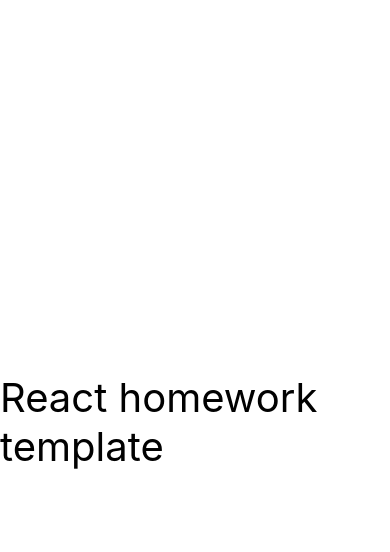
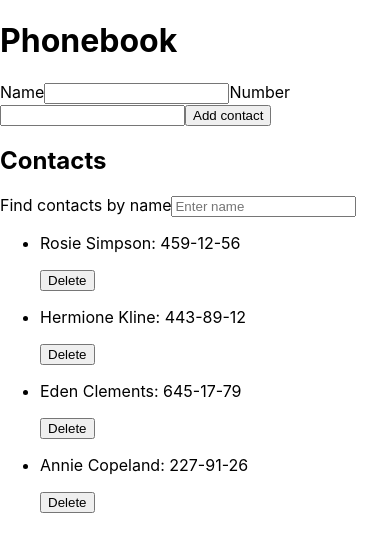
Before and after one commit to DianaAkhmedova/goit-react-hw-02-phonebook, a React (Create React App) app: page / in a window 390 px wide. Shown: the top 552 px of the page. Built offline with nearby package versions, Linux system fonts and the light colour scheme.

Commit message:
add phonebook

```diff
--- a/package.json
+++ b/package.json
@@ -7,6 +7,7 @@
     "@testing-library/jest-dom": "^5.16.3",
     "@testing-library/react": "^12.1.4",
     "@testing-library/user-event": "^13.5.0",
+    "nanoid": "^4.0.0",
     "react": "^18.1.0",
     "react-dom": "^18.1.0",
     "react-scripts": "5.0.1",
@@ -36,5 +37,8 @@
       "last 1 firefox version",
       "last 1 safari version"
     ]
+  },
+  "devDependencies": {
+    "prop-types": "^15.8.1"
   }
 }
--- a/src/components/App.jsx
+++ b/src/components/App.jsx
@@ -1,16 +1,80 @@
-export const App = () => {
-  return (
-    <div
-      style={{
-        height: '100vh',
-        display: 'flex',
-        justifyContent: 'center',
-        alignItems: 'center',
-        fontSize: 40,
-        color: '#010101'
-      }}
-    >
-      React homework template
-    </div>
-  );
-};
+import { nanoid } from 'nanoid';
+import { Component } from 'react';
+import ContactForm from './ContactForm/ContactForm';
+import Filter from './Filter/Filter';
+import ContactList from './ContactList/ContactList';
+
+class App extends Component {
+  state = {
+    contacts: [
+      { id: 'id-1', name: 'Rosie Simpson', number: '459-12-56' },
+      { id: 'id-2', name: 'Hermione Kline', number: '443-89-12' },
+      { id: 'id-3', name: 'Eden Clements', number: '645-17-79' },
+      { id: 'id-4', name: 'Annie Copeland', number: '227-91-26' },
+    ],
+    filter: '',
+  };
+
+  addContact = contact => {
+    const { contacts } = this.state;
+    const newContact = { ...contact };
+    newContact.id = nanoid();
+
+    const isContainsContact = contacts.some(
+      ({ name }) =>
+        name.toLocaleLowerCase() === newContact.name.toLocaleLowerCase()
+    );
+
+    if (isContainsContact)
+      return alert(`${newContact.name} is already in contacts`);
+
+    this.setState(prevState => {
+      return { contacts: [...prevState.contacts, newContact] };
+    });
+  };
+
+  handleChangeFilter = event => {
+    const { value } = event.currentTarget;
+
+    this.setState({ filter: value });
+  };
+
+  contactsFilter() {
+    const { contacts, filter } = this.state;
+
+    return contacts.filter(contact =>
+      contact.name.toLocaleLowerCase().includes(filter.toLocaleLowerCase())
+    );
+  }
+
+  removeContact = contactId =>
+    this.setState(({ contacts }) => ({
+      contacts: [...contacts].filter(({ id }) => id !== contactId),
+    }));
+
+  render() {
+    const { contacts, filter } = this.state;
+    const filteredContacts = this.contactsFilter();
+
+    return (
+      <div>
+        <h1>Phonebook</h1>
+        <ContactForm addContact={this.addContact} />
+
+        <h2>Contacts</h2>
+        <Filter
+          filterValue={filter}
+          handleChangeFilter={this.handleChangeFilter}
+        />
+        {contacts.length > 0 && (
+          <ContactList
+            contacts={filteredContacts}
+            removeContact={this.removeContact}
+          />
+        )}
+      </div>
+    );
+  }
+}
+
+export default App;
--- /dev/null
+++ b/src/components/ContactForm/ContactForm.jsx
@@ -0,0 +1,65 @@
+import { Component } from 'react';
+import PropTypes from 'prop-types';
+
+class ContactForm extends Component {
+  state = {
+    name: '',
+    number: '',
+  };
+
+  handleChange = event => {
+    const { name, value } = event.currentTarget;
+
+    this.setState({ [name]: value });
+  };
+
+  handleSubmit = event => {
+    event.preventDefault();
+    this.props.addContact(this.state);
+    this.reset();
+  };
+
+  reset = () => {
+    this.setState({ name: '', number: '' });
+  };
+
+  render() {
+    const { name, number } = this.state;
+    return (
+      <form onSubmit={this.handleSubmit} name="contactForm" autoComplete="on">
+        <label>
+          Name
+          <input
+            onChange={this.handleChange}
+            type="text"
+            name="name"
+            value={name}
+            pattern="^[a-zA-Zа-яА-Я]+(([' -][a-zA-Zа-яА-Я ])?[a-zA-Zа-яА-Я]*)*$"
+            title="Name may contain only letters, apostrophe, dash and spaces. For example Adrian, Jacob Mercer, Charles de Batz de Castelmore d'Artagnan"
+            required
+          />
+        </label>
+
+        <label>
+          Number
+          <input
+            onChange={this.handleChange}
+            type="tel"
+            name="number"
+            value={number}
+            pattern="\+?\d{1,4}?[-.\s]?\(?\d{1,3}?\)?[-.\s]?\d{1,4}[-.\s]?\d{1,4}[-.\s]?\d{1,9}"
+            title="Phone number must be digits and can contain spaces, dashes, parentheses and can start with +"
+            required
+          />
+        </label>
+
+        <button type="submit">Add contact</button>
+      </form>
+    );
+  }
+}
+export default ContactForm;
+
+ContactForm.propTypes = {
+  addContact: PropTypes.func.isRequired,
+};
--- /dev/null
+++ b/src/components/ContactList/ContactList.jsx
@@ -0,0 +1,27 @@
+import PropTypes from 'prop-types';
+import ContactListItem from './ContactListItem/ContactListItem';
+
+const ContactList = ({ contacts, removeContact }) => {
+  const contactsItem = contacts.map(({ id, name, number }) => (
+    <ContactListItem
+      key={id}
+      name={name}
+      number={number}
+      type="button"
+      onClick={() => removeContact(id)}
+    />
+  ));
+  return <ul>{contactsItem}</ul>;
+};
+export default ContactList;
+
+ContactList.propTypes = {
+  contacts: PropTypes.arrayOf(
+    PropTypes.shape({
+      id: PropTypes.string.isRequired,
+      name: PropTypes.string.isRequired,
+      number: PropTypes.string.isRequired,
+    })
+  ),
+  removeContact: PropTypes.func.isRequired,
+};
--- /dev/null
+++ b/src/components/ContactList/ContactListItem/ContactListItem.jsx
@@ -0,0 +1,23 @@
+import PropTypes from 'prop-types';
+
+const ContactListItem = ({ name, number, type, onClick }) => {
+  return (
+    <li>
+      <p>
+        {name}: {number}
+      </p>
+      <button onClick={onClick} type={type}>
+        Delete
+      </button>
+    </li>
+  );
+};
+
+export default ContactListItem;
+
+ContactListItem.propTypes = {
+  name: PropTypes.string.isRequired,
+  number: PropTypes.string.isRequired,
+  type: PropTypes.string.isRequired,
+  onClick: PropTypes.func.isRequired,
+};
--- /dev/null
+++ b/src/components/Filter/Filter.jsx
@@ -0,0 +1,24 @@
+import PropTypes from 'prop-types';
+
+const Filter = ({ filterValue, handleChangeFilter }) => {
+  return (
+    <form>
+      <label>
+        Find contacts by name
+        <input
+          type="text"
+          name="contactName"
+          value={filterValue}
+          placeholder="Enter name"
+          onChange={handleChangeFilter}
+        />
+      </label>
+    </form>
+  );
+};
+export default Filter;
+
+Filter.propTypes = {
+  filterValue: PropTypes.string,
+  handleChangeFilter: PropTypes.func,
+};
--- a/src/index.js
+++ b/src/index.js
@@ -1,6 +1,6 @@
 import React from 'react';
 import ReactDOM from 'react-dom/client';
-import { App } from 'components/App';
+import App from 'components/App';
 import './index.css';
 
 ReactDOM.createRoot(document.getElementById('root')).render(
```
Also changed, not shown: 1 other file (tests, documents, lock files or other folders).
